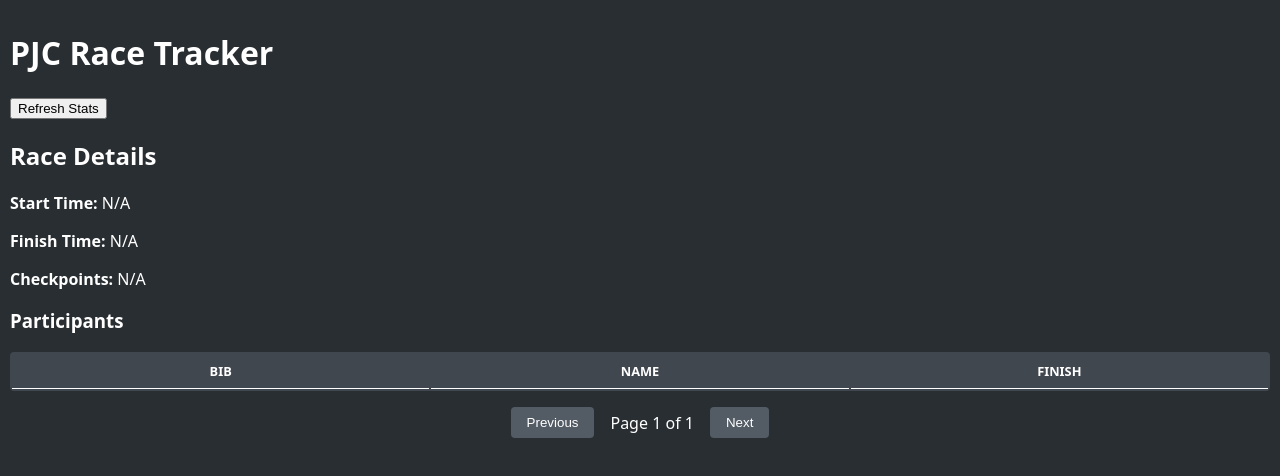
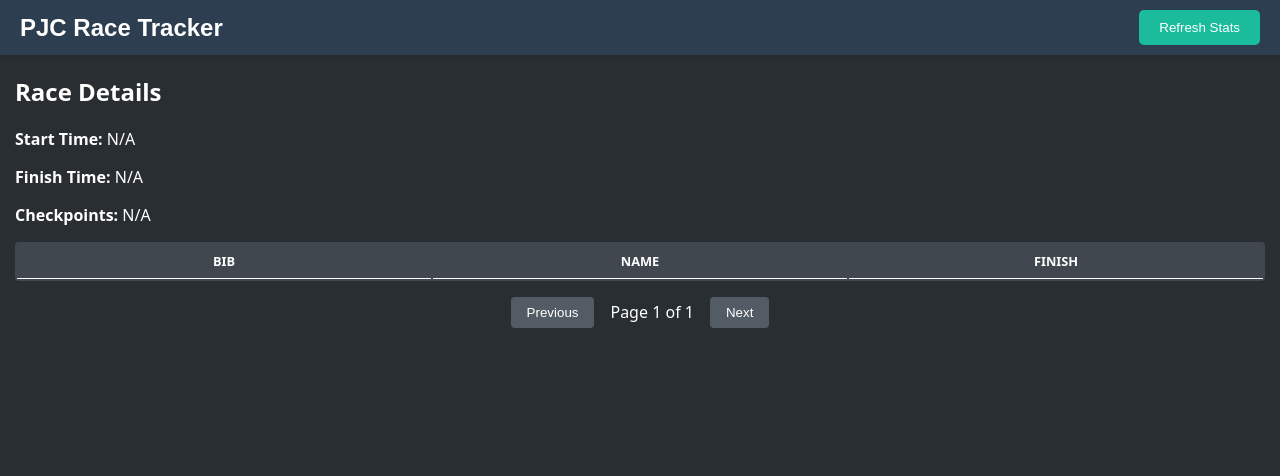
Before and after one commit to hmortimore69/web-programming-coursework, a website: page public/race/race.html in a window 1280 px wide. Drawn offline with Linux system fonts and the light colour scheme; files whose address does not match are found by name.

Commit message:
reformatted race view, implemented navbar basic elements, improved race database querying, updated raceDetails display

```diff
--- a/public/race/race.css
+++ b/public/race/race.css
@@ -7,7 +7,44 @@ body {
     background-color: #292e32;
     padding: 10px;
     margin: 0;
+    padding: 0;
     color: white;
+}
+
+main {
+    padding: 0px 15px;
+    margin: auto;
+}
+
+nav {
+    background-color: #2c3e50;
+    padding: 10px 20px;
+    display: flex;
+    justify-content: space-between;
+    align-items: center;
+    box-shadow: 0 2px 4px rgba(0, 0, 0, 0.1);
+}
+
+#logo-home {
+    color: white;
+    font-family: Arial, sans-serif;
+    font-size: 24px;
+    font-weight: bold;
+    text-decoration: none;
+    transition: color 0.3s ease;
+}
+
+#logo-home:hover {
+    color: #1abc9c;
+}
+
+#refresh-stats-button {
+    background-color: #1abc9c;
+    color: white;
+    border: none;
+    padding: 10px 20px;
+    cursor: pointer;
+    border-radius: 5px;
 }
 
 .race-table {
--- a/public/race/race.html
+++ b/public/race/race.html
@@ -9,10 +9,10 @@
         <title>PJC | Race Viewer</title>
     </head>
     <body>
-        <header>
-            <h1 id="race-tracker-header">PJC Race Tracker</h1>
-            <button id="refresh-stats-btn">Refresh Stats</button>
-        </header>
+        <nav>
+            <a href="/" id="logo-home">PJC Race Tracker</a>
+            <button id="refresh-stats-button">Refresh Stats</button>
+        </nav>
 
         <main>
             <section id="race-info-section" aria-live="polite">
@@ -20,7 +20,6 @@
                 <p><strong>Start Time: </strong><span id="race-start-time">N/A</span></p>
                 <p><strong>Finish Time: </strong><span id="race-finish-time">N/A</span></p>
                 <p><strong>Checkpoints: </strong><span id="race-checkpoint-counter">N/A</span></p>
-                <h3>Participants</h3>
                 <div class="race-table-container" id="race-container">
                     <table class="race-table" id="race-info-table">
                         <thead>
--- a/public/race/race.js
+++ b/public/race/race.js
@@ -12,6 +12,7 @@ async function fetchRaceData(page = 1) {
 
         const raceData = await response.json();
         console.log(raceData);
+
         renderRaceTable(raceData);
         updatePaginationControls(raceData.pagination);
     } catch (error) {
@@ -28,6 +29,13 @@ function getRaceID() {
 
 function renderRaceTable(raceData) {
     const tableBody = document.querySelector(".race-table tbody");
+    const raceStartTimeElement = document.querySelector("#race-start-time");
+    const raceFinishTimeElement = document.querySelector("#race-finish-time");
+    const checkpointCountElement = document.querySelector("#race-checkpoint-counter");
+
+    raceStartTimeElement.textContent = formatDate(raceData.time_started);
+    raceFinishTimeElement.textContent = formatDate(raceData.time_finished);
+    checkpointCountElement.textContent = raceData.total_checkpoints;
 
     tableBody.innerHTML = raceData.participants.map(participant => `
         <tr>
@@ -98,7 +106,7 @@ document.addEventListener("DOMContentLoaded", () => {
     fetchRaceData();
 });
 
-document.querySelector("#refresh-stats-btn").addEventListener("click", function() {
+document.querySelector("#refresh-stats-button").addEventListener("click", function() {
     console.log("Refreshing Stats");
     fetchRaceData();
 });
```
Also changed, not shown: database.js (+14 -7 lines).
